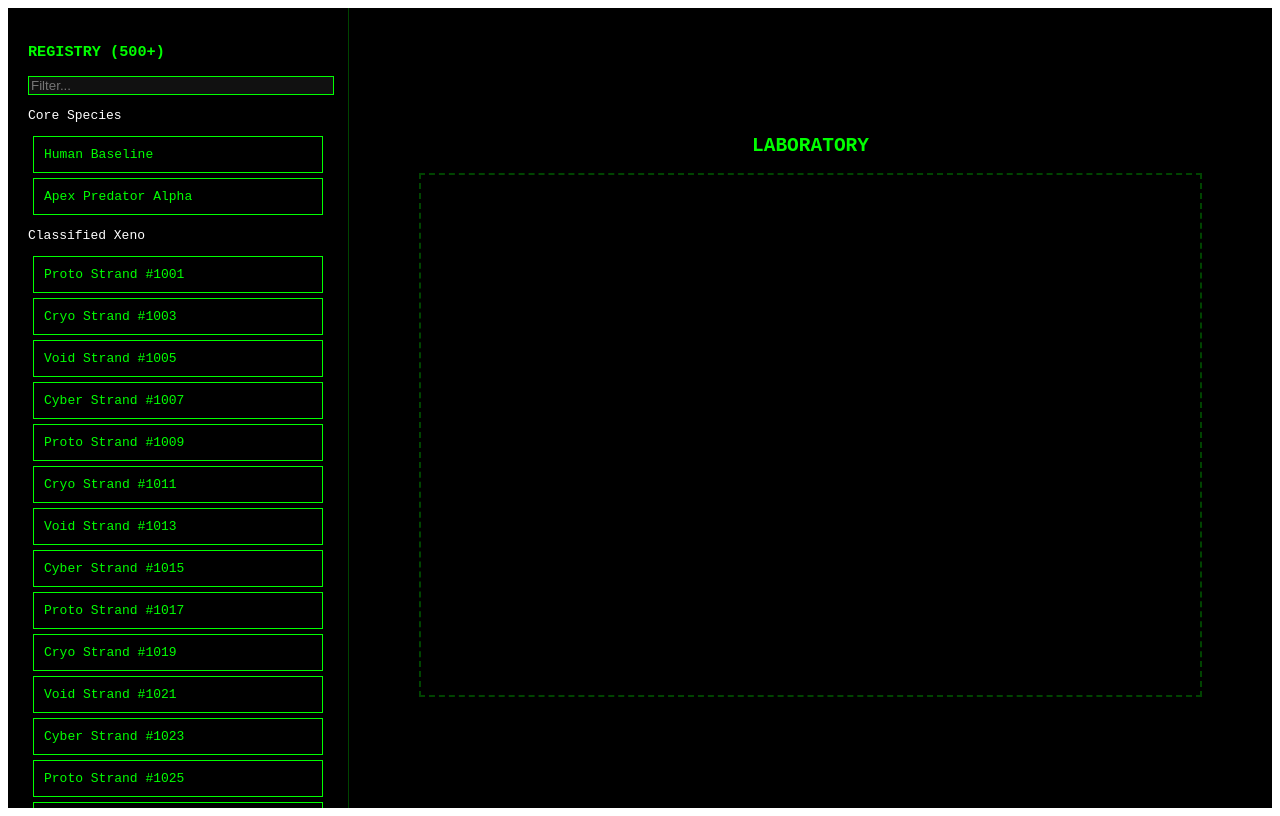
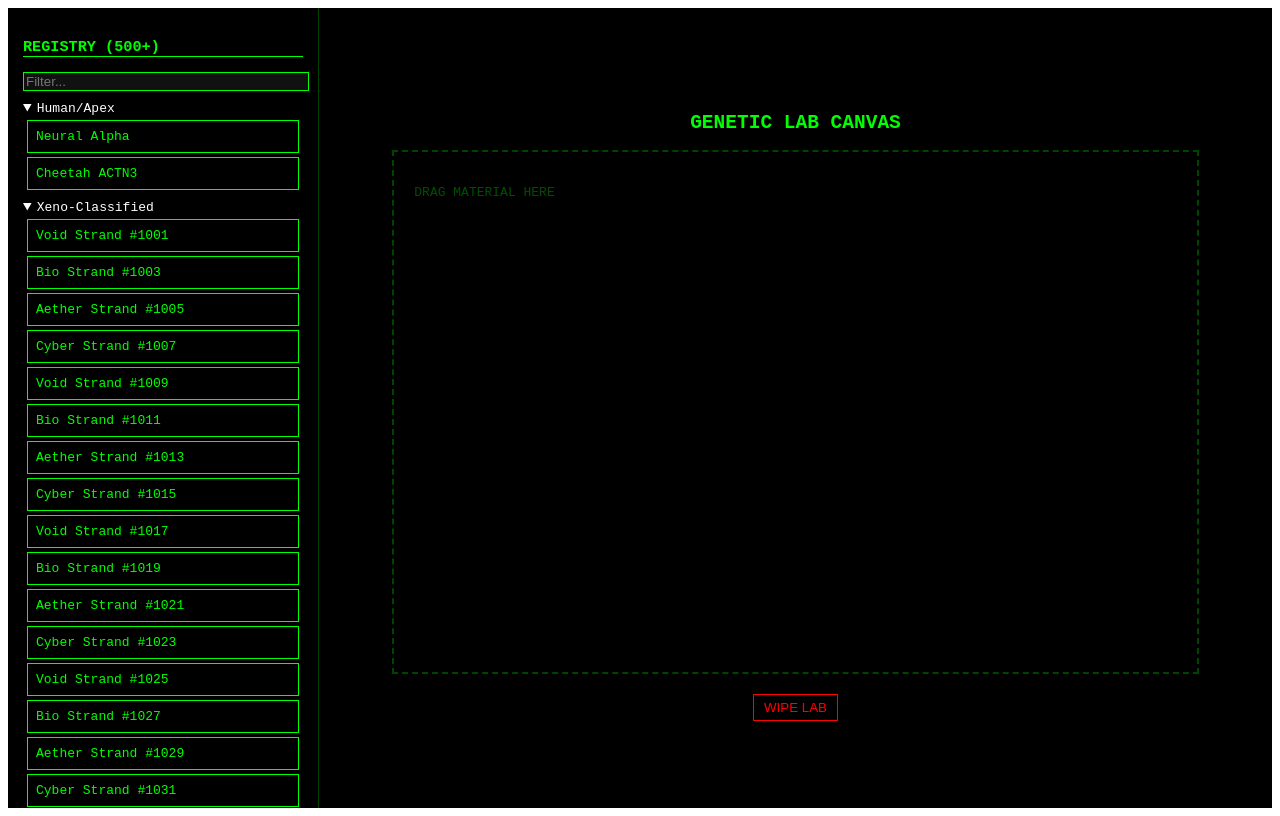
Before and after one commit to Ana-Ilspen/GeneticsRe, a React (Create React App) app: page / in a window 1280 px wide. Built offline with nearby package versions, Linux system fonts and the light colour scheme.

Commit message:
Refactor App component with new gene database

```diff
--- a/src/App.js
+++ b/src/App.js
@@ -1,23 +1,20 @@
 import React, { useState, useMemo } from 'react';
 import { useDrag, useDrop } from 'react-dnd';
 
-// --- 1. THE 500+ SPECIES DATABASE ---
-const generateLibrary = () => {
-  const lib = {
-    "Core Species": [
-      { id: 'c1', name: 'Human Baseline' },
-      { id: 'c2', name: 'Apex Predator Alpha' }
-    ]
-  };
-  const prefixes = ["Xeno", "Proto", "Neo", "Cryo", "Aether", "Void", "Bio", "Cyber"];
+// --- 1. DATA GENERATOR (500+ Items) ---
+const generateMassiveLibrary = () => {
+  const lib = { "Human/Apex": [
+    { id: 'h1', name: 'Neural Alpha' }, { id: 'a1', name: 'Cheetah ACTN3' }
+  ]};
+  const pre = ["Xeno", "Void", "Neo", "Bio", "Cryo", "Aether", "Proto", "Cyber"];
   for (let i = 1; i <= 500; i++) {
-    const cat = i % 2 === 0 ? "Synthetic Lab" : "Classified Xeno";
+    const cat = i % 2 === 0 ? "Synthetic Lab" : "Xeno-Classified";
     if (!lib[cat]) lib[cat] = [];
-    lib[cat].push({ id: `g${i}`, name: `${prefixes[i % 8]} Strand #${1000 + i}` });
+    lib[cat].push({ id: `g${i}`, name: `${pre[i % 8]} Strand #${1000 + i}` });
   }
   return lib;
 };
-const GENE_DATABASE = generateLibrary();
+const GENE_DATABASE = generateMassiveLibrary();
 
 // --- 2. DRAGGABLE COMPONENT ---
 const GeneBlock = ({ gene }) => {
@@ -28,13 +25,13 @@ const GeneBlock = ({ gene }) => {
   }));
   return (
     <div ref={drag} style={{
-      padding: '10px', margin: '5px', border: '1px solid #00ff00',
+      padding: '8px', margin: '4px', border: '1px solid #0f0',
       background: isDragging ? '#222' : '#000', cursor: 'grab', opacity: isDragging ? 0.5 : 1
     }}>{gene.name}</div>
   );
 };
 
-// --- 3. MAIN INTERFACE ---
+// --- 3. MAIN LAB INTERFACE ---
 export default function App() {
   const [active, setActive] = useState([]);
   const [search, setSearch] = useState("");
@@ -45,23 +42,37 @@ export default function App() {
     collect: (monitor) => ({ isOver: !!monitor.isOver() })
   }));
 
+  const filtered = useMemo(() => {
+    const res = {};
+    Object.keys(GENE_DATABASE).forEach(cat => {
+      const match = GENE_DATABASE[cat].filter(g => g.name.toLowerCase().includes(search.toLowerCase()));
+      if (match.length) res[cat] = match;
+    });
+    return res;
+  }, [search]);
+
   return (
-    <div style={{ display: 'flex', height: '100vh', background: '#000', color: '#00ff00', fontFamily: 'monospace' }}>
-      <div style={{ width: '300px', borderRight: '1px solid #004400', padding: '20px', overflowY: 'auto' }}>
-        <h3>REGISTRY (500+)</h3>
-        <input style={{ width: '100%', background: '#111', color: '#0f0', border: '1px solid #0f0' }} onChange={e => setSearch(e.target.value)} placeholder="Filter..." />
-        {Object.keys(GENE_DATABASE).map(cat => (
-          <div key={cat}>
-            <p style={{ color: '#fff' }}>{cat}</p>
-            {GENE_DATABASE[cat].filter(g => g.name.toLowerCase().includes(search.toLowerCase())).map(g => <GeneBlock key={g.id} gene={g} />)}
-          </div>
+    <div style={{ display: 'flex', height: '100vh', background: '#000', color: '#0f0', fontFamily: 'monospace' }}>
+      <div style={{ width: '280px', borderRight: '1px solid #040', padding: '15px', overflowY: 'auto' }}>
+        <h3 style={{borderBottom: '1px solid #0f0'}}>REGISTRY (500+)</h3>
+        <input style={{ width: '100%', background: '#111', color: '#0f0', border: '1px solid #0f0', marginBottom: '10px' }}
+               placeholder="Filter..." onChange={e => setSearch(e.target.value)} />
+        {Object.keys(filtered).map(cat => (
+          <details key={cat} open style={{marginBottom: '10px'}}>
+            <summary style={{cursor: 'pointer', color: '#fff'}}>{cat}</summary>
+            {filtered[cat].map(g => <GeneBlock key={g.id} gene={g} />)}
+          </details>
         ))}
       </div>
       <div ref={drop} style={{ flex: 1, display: 'flex', flexDirection: 'column', alignItems: 'center', justifyContent: 'center', background: isOver ? '#051105' : '#000' }}>
-        <h2>LABORATORY</h2>
-        <div style={{ width: '80%', height: '60%', border: '2px dashed #004400', display: 'flex', flexWrap: 'wrap', gap: '10px', padding: '20px' }}>
-          {active.map((g, i) => <div key={i} style={{ width: '40px', height: '40px', background: '#0f0', borderRadius: '50%', boxShadow: '0 0 10px #0f0' }} />)}
+        <h2>GENETIC LAB CANVAS</h2>
+        <div style={{ width: '80%', height: '60%', border: '2px dashed #040', display: 'flex', flexWrap: 'wrap', gap: '10px', padding: '20px', overflowY: 'auto' }}>
+          {active.map((g, i) => (
+            <div key={i} style={{ width: '40px', height: '40px', background: '#0f0', borderRadius: '50%', boxShadow: '0 0 10px #0f0' }} title={g.name} />
+          ))}
+          {active.length === 0 && <p style={{opacity: 0.3}}>DRAG MATERIAL HERE</p>}
         </div>
+        <button onClick={() => setActive([])} style={{marginTop: '20px', background: 'none', color: '#f00', border: '1px solid #f00', cursor: 'pointer', padding: '5px 10px'}}>WIPE LAB</button>
       </div>
     </div>
   );
```
